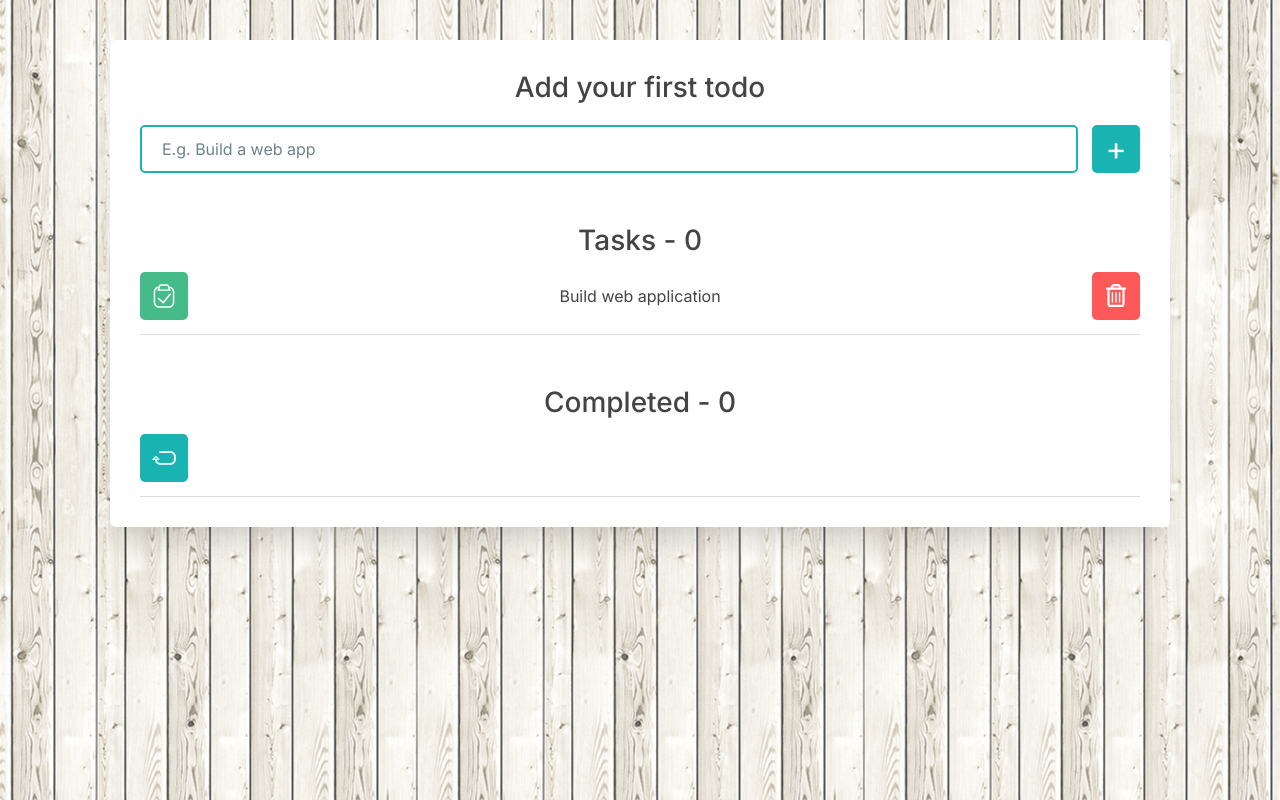
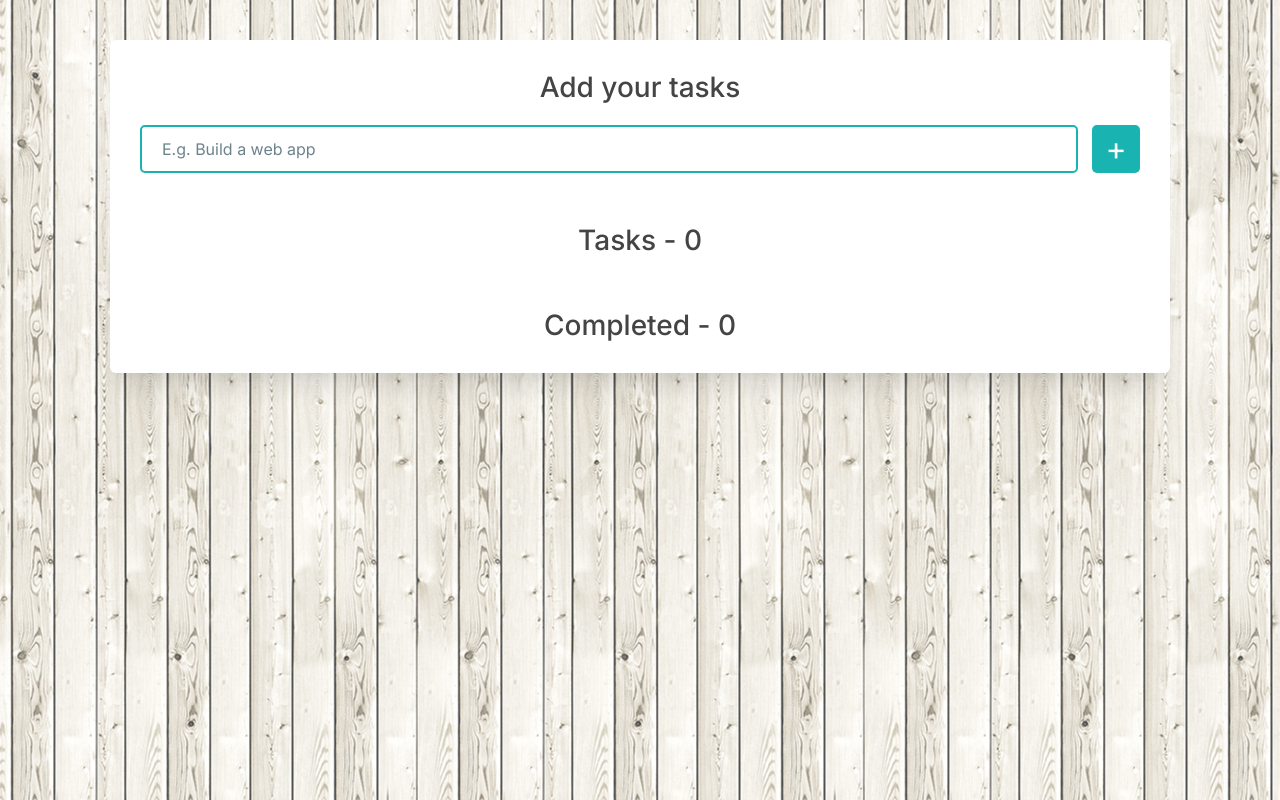
Before and after one commit to RomanStashuk/todo-list, a website built with webpack: page src/index.html in a window 1280 px wide. Built offline with nearby package versions, Linux system fonts and the light colour scheme.

Commit message:
Update index.html

```diff
--- a/src/index.html
+++ b/src/index.html
@@ -17,7 +17,7 @@
     <h1 class="visually-hidden">Todo List</h1>
     <div class="container">
       <div class="app">
-        <header class="app__header">Add your first todo</header>
+        <header class="app__header">Add your tasks</header>
         <form class="app__form form" id="create-task" autocomplete="off">
           <div class="form__control">
             <label for="new-item" class="visually-hidden">New task description</label>
@@ -35,27 +35,14 @@
           <button type="submit" class="form__btn btn" aria-label="Add new task">+</button>
         </form>
         <section class="app__section todo">
-          <h2 class="app__title">Tasks - <span id="uncomleted-count">0</span></h2>
-          <ul class="app__list" id="unfinished-tasks">
-            <li class="task">
-              <button
-                class="task__btn task__btn--done btn"
-                aria-label="The task is completed"
-              ></button>
-              <p class="task__text">Build web application</p>
-              <button class="task__btn task__btn--delete btn" aria-label="Delete task"></button>
-            </li>
-          </ul>
+          <h2 class="app__title">Tasks - <span id="unfinished-count">0</span></h2>
+          <ul class="app__list" id="unfinished-tasks"></ul>
         </section>
         <section class="app__section done">
           <h2 class="app__title">Completed - <span id="completed-count">0</span></h2>
-          <ul class="app__list" id="completed-tasks">
-            <li class="task">
-              <button
-                class="task__btn task__btn--not-done btn"
-                aria-label="Task not completed"
-              ></button>
-       </div>
+          <ul class="app__list" id="completed-tasks"></ul>
+        </section>
+      </div>
     </div>
   </body>
 </html>
```
